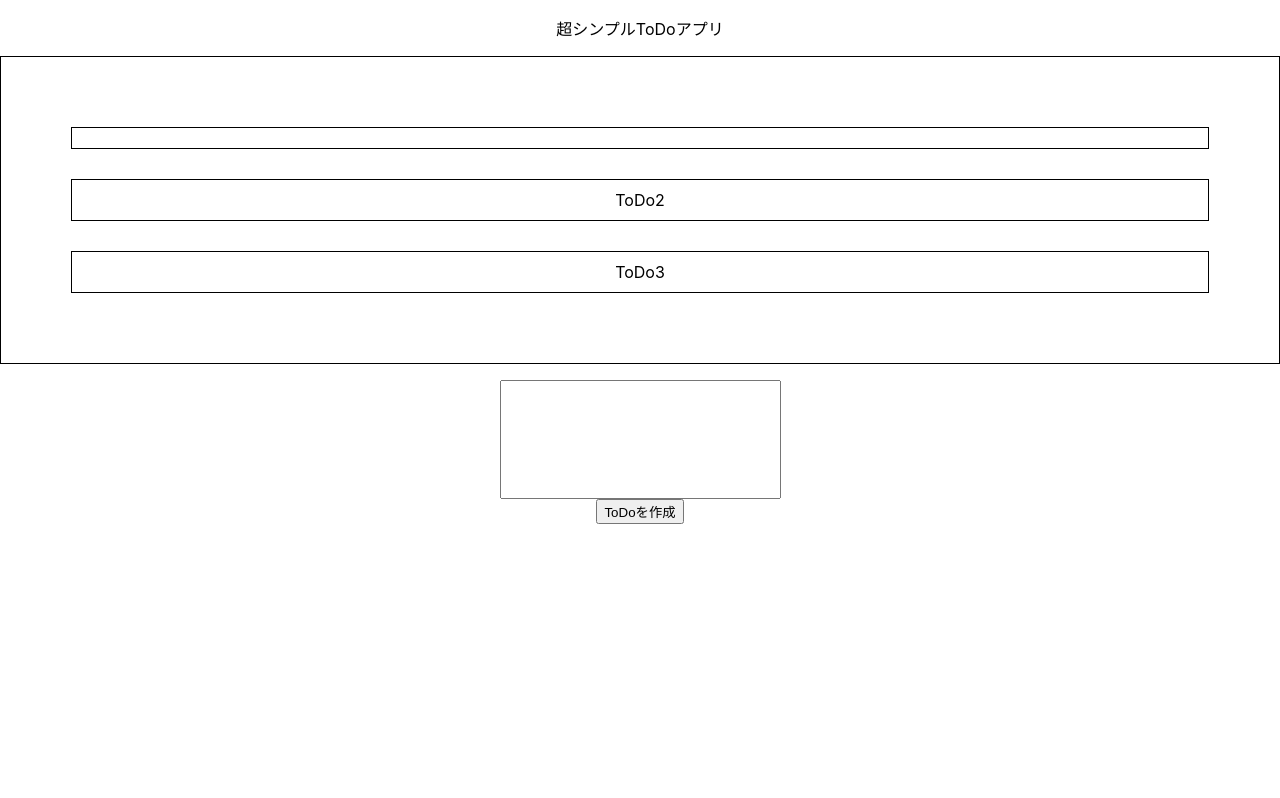
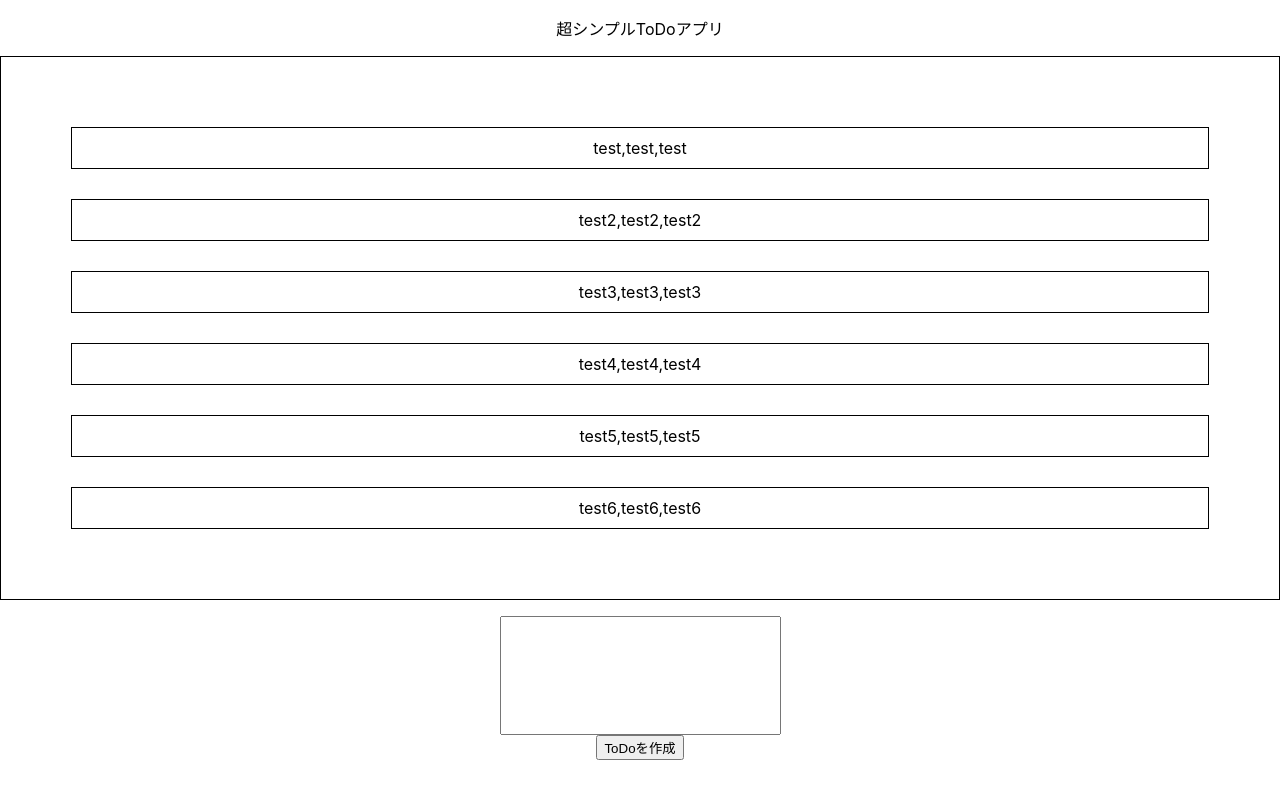
Before and after one commit to stove-nakazawashota/ToDo-App, a React (Create React App) app: page / in a window 1280 px wide. Built offline with nearby package versions, Linux system fonts and the light colour scheme.

Commit message:
2月26日12時22分

```diff
--- a/public/index.html
+++ b/public/index.html
@@ -1,14 +1,12 @@
 <!DOCTYPE html>
-<html lang="en">
+<html lang="ja">
+
 <head>
   <meta charset="utf-8" />
   <link rel="icon" href="%PUBLIC_URL%/favicon.ico" />
   <meta name="viewport" content="width=device-width, initial-scale=1" />
   <meta name="theme-color" content="#000000" />
-    <meta
-      name="description"
-      content="Web site created using create-react-app"
-    />
+  <meta name="description" content="Web site created using create-react-app" />
   <link rel="apple-touch-icon" href="%PUBLIC_URL%/logo192.png" />
   <!--
       manifest.json provides metadata used when your web app is installed on a
@@ -26,6 +24,7 @@
     -->
   <title>React App</title>
 </head>
+
 <body>
   <noscript>You need to enable JavaScript to run this app.</noscript>
   <div id="root"></div>
@@ -40,4 +39,5 @@
       To create a production bundle, use `npm run build` or `yarn build`.
     -->
 </body>
+
 </html>
--- a/src/App.tsx
+++ b/src/App.tsx
@@ -15,7 +15,7 @@ function App() {
   return (
     <>
       <Title></Title>
-      <ToDoList></ToDoList>
+      <ToDoList taskList={taskList}></ToDoList>
       <Form></Form>
     </>
   );
--- a/src/Components/ToDoList.tsx
+++ b/src/Components/ToDoList.tsx
@@ -4,13 +4,19 @@ type ToDo = {
     id: number
 }
 
-const ToDoList = (props: ToDo) => {
+type PropsType = {
+    taskList: ToDo[]
+}
+
+const ToDoList = (props: PropsType) => {
     return (
         <>
             <ul className='todos'>
-                <li className='todo'>{props.title}</li>
-                <li className='todo'>ToDo2</li>
-                <li className='todo'>ToDo3</li>
+                {props.taskList.map((value) => {
+                    return (
+                        <li className="todo" key={value.id}>{value.title}</li>
+                    )
+                })}
             </ul>
         </>
     )
```
Also changed, not shown: src/Components/AddData.tsx (added, +12 -0 lines). Lines whose indentation alone changed are shown as unchanged.
